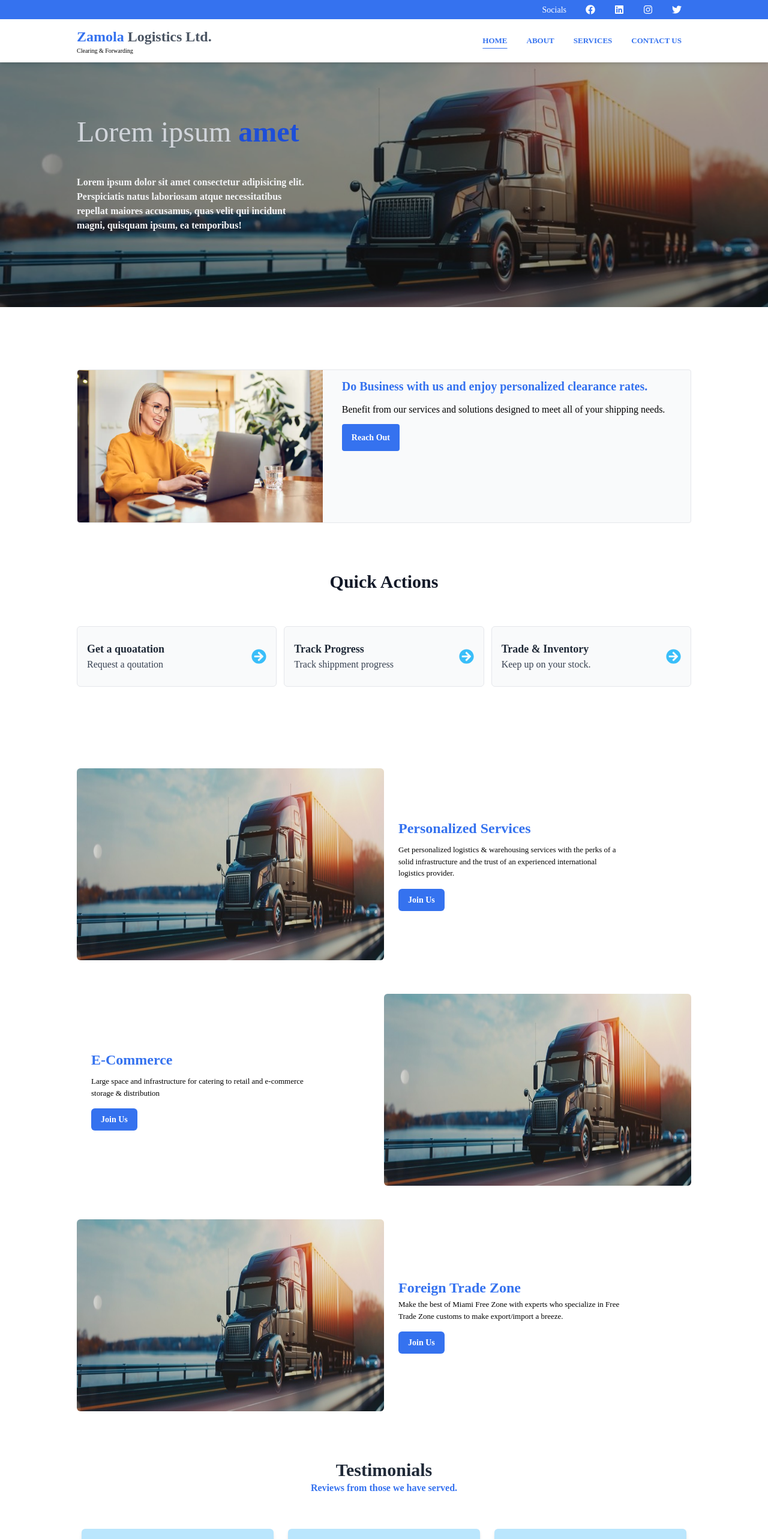
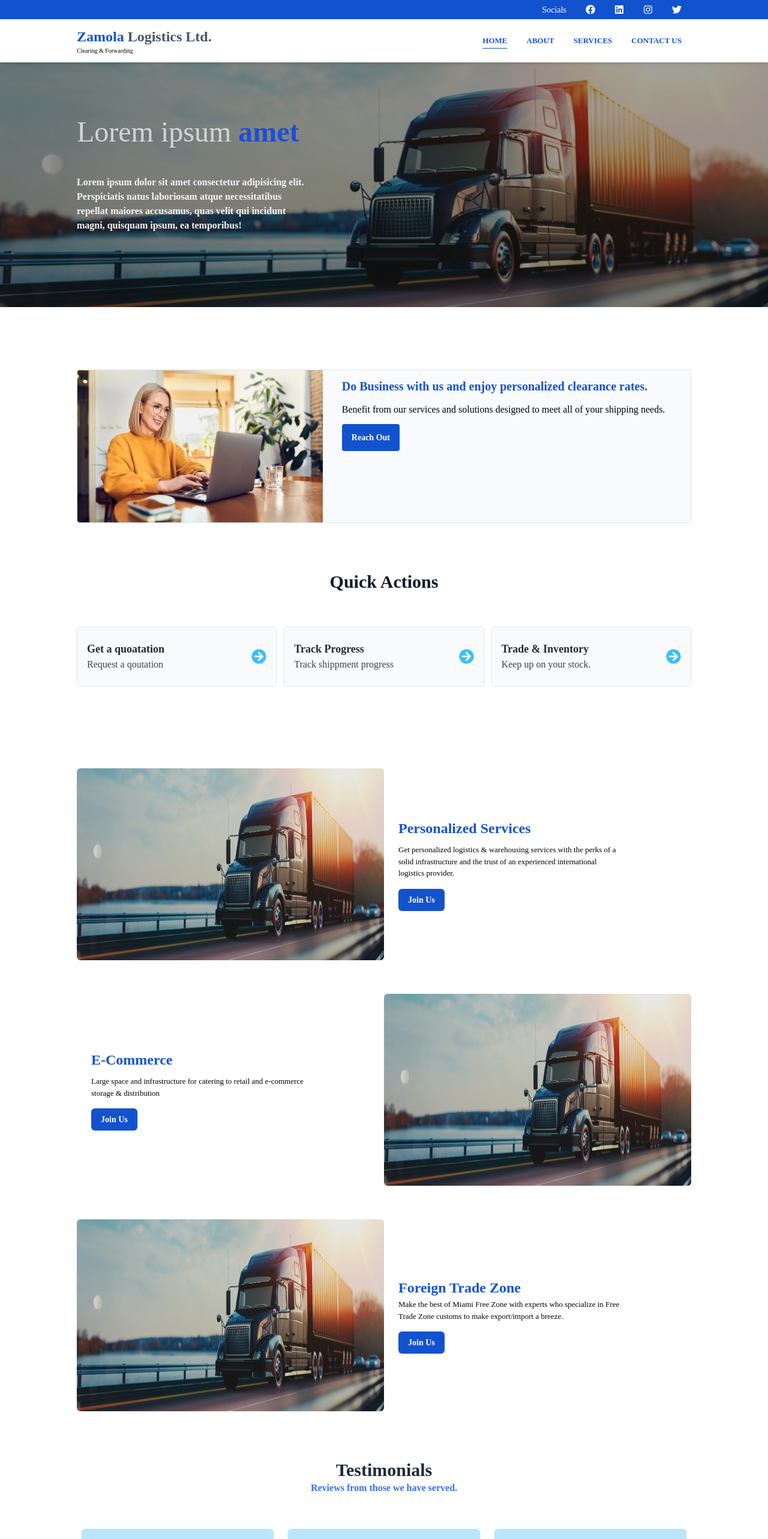
Before and after one commit to Palanga123/gray_tech, a React (Create React App) app in the folder gray_tech/: page / in a window 1280 px wide. Shown: the top 2566 px of the page at 60% size. Built offline with nearby package versions, Linux system fonts and the light colour scheme.

Commit message:
Changed the colors

```diff
--- a/gray_tech/src/components/main/header & footer/footer.js
+++ b/gray_tech/src/components/main/header & footer/footer.js
@@ -1,10 +1,10 @@
-import { FaFacebook, FaInstagram, FaTwitter } from "react-icons/fa";
+import { FaEnvelope, FaFacebook, FaInstagram, FaPhone, FaTwitter } from "react-icons/fa";
 
 const Footer = () => {
 
     return(
         <>
-            <footer className="bottom-0 bg-[#3572ef] w-full p-4 md:p-8 text-white">
+            <footer className="bottom-0 bg-[#1352cf] w-full p-4 md:p-8 text-white">
                 <div className="grid md:grid-cols-2 gap-3">
                         <div className="">
                             <p>You do not need to worry about clearing your cargo. <br /> We are reliable.</p><br/><br/>
@@ -14,9 +14,9 @@ const Footer = () => {
 
                         </div>
                         <div>
-                            <p className="text-2xl font-semibold">Contact Us</p>
-                            <p>Phone: <a href="tel:0765735764">+260 734 123 123</a></p>
-                            <p>Email: <a href="mailto:geocademyedu@gmail.com">zamola@gmail.com</a></p><br/>
+                            <p className="text-2xl font-semibold mb-2">Contact Us</p>
+                            <p className="flex items-center"><FaPhone className="text-[18px] mr-3"/> <a href="tel:0765735764">+260 734 123 123</a></p>
+                            <p  className="flex items-center"><FaEnvelope className="text-[18px] mr-3"/> <a href="mailto:geocademyedu@gmail.com">zamola@gmail.com</a></p><br/>
                             <div class="flex h-10 w-full mb-2 justify-evenly">
                                 <button className="p-4 text-[26px] rounded-md text-center" onClick = "location.href='https://www.facebook.com/profile.php?id=100092004857675'"><FaFacebook/></button>
                                 <button className="p-4 text-[26px] rounded-md text-center" onClick = "location.href='https://twitter.com/Geocademy_'"><FaTwitter/></button>
@@ -24,7 +24,7 @@ const Footer = () => {
                             </div>
                         </div>
                     </div><br/><br/>
-                    <p className="text-center">Zamola Logistics Limitted 2023 All Rights Reserved</p>
+                    <p className="text-center font-semibold">Zamola Logistics Limitted 2023 All Rights Reserved</p>
             </footer>
         </>
     );
--- a/gray_tech/src/components/main/header & footer/header.js
+++ b/gray_tech/src/components/main/header & footer/header.js
@@ -17,7 +17,7 @@ const Header = () => {
     return(
         <>
             <header id="text" className="w-full fixed shadow-md bg-white">
-                <div className="hidden md:block w-full bg-[#3572ef]">
+                <div className="hidden md:block w-full bg-[#1352cf]">
                     <div className="w-3/5 md:w-4/5 m-auto bg-transparent">
 
                         <ul className="justify-between md:justify-end flex text-white font-medium items-center">
@@ -34,11 +34,11 @@ const Header = () => {
                     <div className="w-11/12 md:w-4/5 m-auto bg-transparent flex justify-between h-14 items-center">
                             <div>
                                 <div className="text-justify">
-                                    <p className="font-semibold text-[14px] sm:text-lg lg:text-2xl text-[#3572ef]">Zamola <span className="text-gray-600">Logistics Ltd.</span></p>
+                                    <p className="font-semibold text-[14px] sm:text-lg lg:text-2xl text-[#1352cf]">Zamola <span className="text-gray-600">Logistics Ltd.</span></p>
                                     <p className="text-[8px] md:text-[10px]">Clearing & Forwarding</p>
                                 </div>
                             </div>
-                            <div className="hidden md:block justify-evenly text-[#3572ef] ml-3 font-semibold text-[13px]">
+                            <div className="hidden md:block justify-evenly text-[#1352cf] ml-3 font-semibold text-[13px]">
                                 <button className="px-4 h-full underline underline-offset-8">HOME </button>
                                 <button className="px-4 h-full hover:underline underline-offset-8">ABOUT </button>
                                 <button className="px-4 h-full hover:underline underline-offset-8">SERVICES</button>
@@ -52,7 +52,7 @@ const Header = () => {
                     </div>
                 </div>
                 {showContent ?
-                    <div className="duration-500 block shadow w-full bg-white rounded-b-md p-4 text-[#3572ef] font-semibold text-[13px]">
+                    <div className="duration-500 block shadow w-full bg-white rounded-b-md p-4 text-[#1352cf] font-semibold text-[13px]">
                         <button className="text-left block px-4 py-3 w-full h-full">HOME </button>
                         <button className="text-left block px-4 py-3 w-full h-full">ABOUT </button>
                         <button className="text-left block px-4 py-3 w-full h-full">SERVICES</button>
--- a/gray_tech/src/components/main/main/content.js
+++ b/gray_tech/src/components/main/main/content.js
@@ -16,11 +16,11 @@ const Content = () => {
                     <div className="h-full w-full md:w-3/5">
 
                         <div className="px-8">
-                            <p className="text-[16px] md:text-[20px] font-bold py-3 text-[#3572ef]">Do Business with us and enjoy personalized clearance rates.</p>
+                            <p className="text-[16px] md:text-[20px] font-bold py-3 text-[#1352cf]">Do Business with us and enjoy personalized clearance rates.</p>
                             <p className="text-sm md:text-base">Benefit from our services and solutions designed to meet all of your shipping needs.</p>
 
                             <div className="my-3">
-                                <button className="text-[14px] px-4 py-3 text-white rounded bg-[#3572ef] font-semibold hover:scale-105 hover:duration-500 duration-500">Reach Out</button>
+                                <button className="text-[14px] px-4 py-3 text-white rounded bg-[#1352cf] font-semibold hover:scale-105 hover:duration-500 duration-500">Reach Out</button>
                             </div>
                         </div>
                     </div>
@@ -71,16 +71,16 @@ const Content = () => {
                         />
                     </div>
                     <div className="w-full md:w-1/2 py-4 md:px-6 ">
-                        <p className="font-bold text-[20px] md:text-[24px] pb-2 text-[#3572ef]">Personalized Services</p>
+                        <p className="font-bold text-[20px] md:text-[24px] pb-2 text-[#1352cf]">Personalized Services</p>
                         <p className="text-[13px] w-4/5">Get personalized logistics & warehousing services with the perks of a solid infrastructure and the trust of an experienced international logistics provider.</p>
-                        <button className="py-2 px-4 rounded-md text-[14px] text-white bg-[#3572ef] font-semibold mt-4">Join Us</button>
+                        <button className="py-2 px-4 rounded-md text-[14px] text-white bg-[#1352cf] font-semibold mt-4">Join Us</button>
                     </div>
                 </div>
                 <div className="md:flex items-center mb-14">
                     <div className="hidden md:block w-full md:w-1/2 py-4 md:px-6">
-                        <p className="font-bold text-[20px] md:text-[24px] pb-2 text-[#3572ef]">E-Commerce</p>
+                        <p className="font-bold text-[20px] md:text-[24px] pb-2 text-[#1352cf]">E-Commerce</p>
                         <p className="text-[13px] w-4/5">Large space and infrastructure for catering to retail and e-commerce storage & distribution</p>
-                        <button className="py-2 px-4 rounded-md text-[14px] text-white bg-[#3572ef] font-semibold mt-4">Join Us</button>
+                        <button className="py-2 px-4 rounded-md text-[14px] text-white bg-[#1352cf] font-semibold mt-4">Join Us</button>
                     </div>
                     <div className="w-full md:w-1/2 ">
                         <img
@@ -90,9 +90,9 @@ const Content = () => {
                         />
                     </div>
                     <div className="md:hidden w-full md:w-1/2 py-4 md:px-6">
-                        <p className="font-bold text-[20px] md:text-[24px] pb-2 text-[#3572ef]">E-Commerce</p>
+                        <p className="font-bold text-[20px] md:text-[24px] pb-2 text-[#1352cf]">E-Commerce</p>
                         <p className="text-[13px] w-4/5">Large space and infrastructure for catering to retail and e-commerce storage & distribution</p>
-                        <button className="py-2 px-4 rounded-md text-[14px] text-white bg-[#3572ef] font-semibold mt-4">Join Us</button>
+                        <button className="py-2 px-4 rounded-md text-[14px] text-white bg-[#1352cf] font-semibold mt-4">Join Us</button>
                     </div>
 
                 </div>
@@ -105,9 +105,9 @@ const Content = () => {
                         />
                     </div>
                     <div className="w-full md:w-1/2 py-4 md:px-6 ">
-                        <p className="font-bold text-[20px] md:text-[24px]  text-[#3572ef]">Foreign Trade Zone</p>
+                        <p className="font-bold text-[20px] md:text-[24px]  text-[#1352cf]">Foreign Trade Zone</p>
                         <p className="text-[13px] w-4/5">Make the best of Miami Free Zone with experts who specialize in Free Trade Zone customs to make export/import a breeze.</p>
-                        <button className="py-2 px-4 rounded-md text-[14px] text-white bg-[#3572ef] font-semibold mt-4">Join Us</button>
+                        <button className="py-2 px-4 rounded-md text-[14px] text-white bg-[#1352cf] font-semibold mt-4">Join Us</button>
                     </div>
                 </div>
 
```
